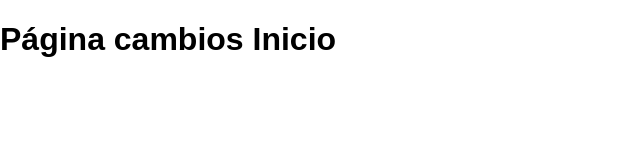
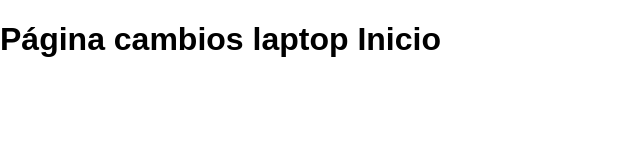
Before and after one commit to MarcosTc3/MisProyectosTFG, a plain HTML site: page index.html in a window 1280 px wide. Shown: the whole page, without its empty margins (0-640 px from the left). Drawn offline with Linux system fonts and the light colour scheme.

```diff
--- a/index.html
+++ b/index.html
@@ -6,6 +6,6 @@
     <title>Inicio - Jutosa Web (TFG Marcos)</title> </head>
     <link rel="stylesheet" href="css/style.css">
 <body>
-    <h1>Página cambios Inicio</h1>
+    <h1>Página cambios laptop Inicio</h1>
 </body>
 </html>
```
